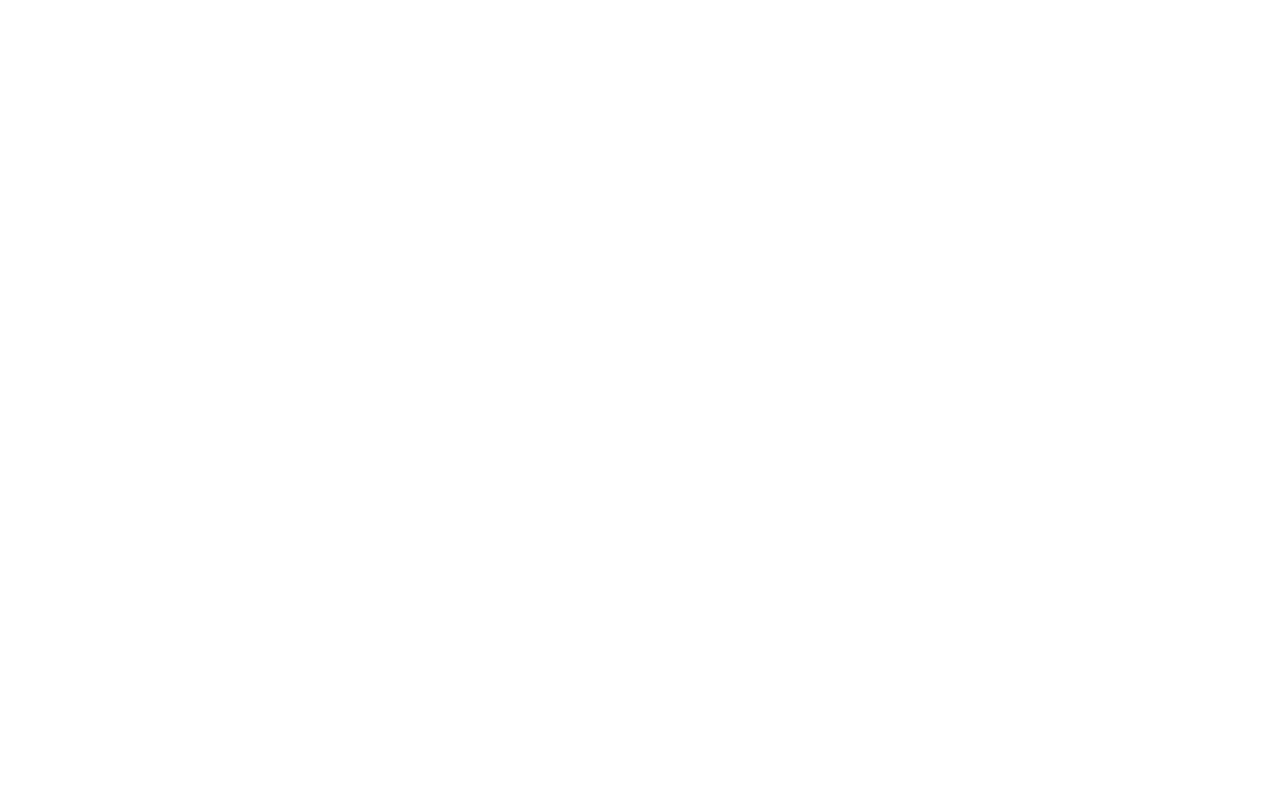
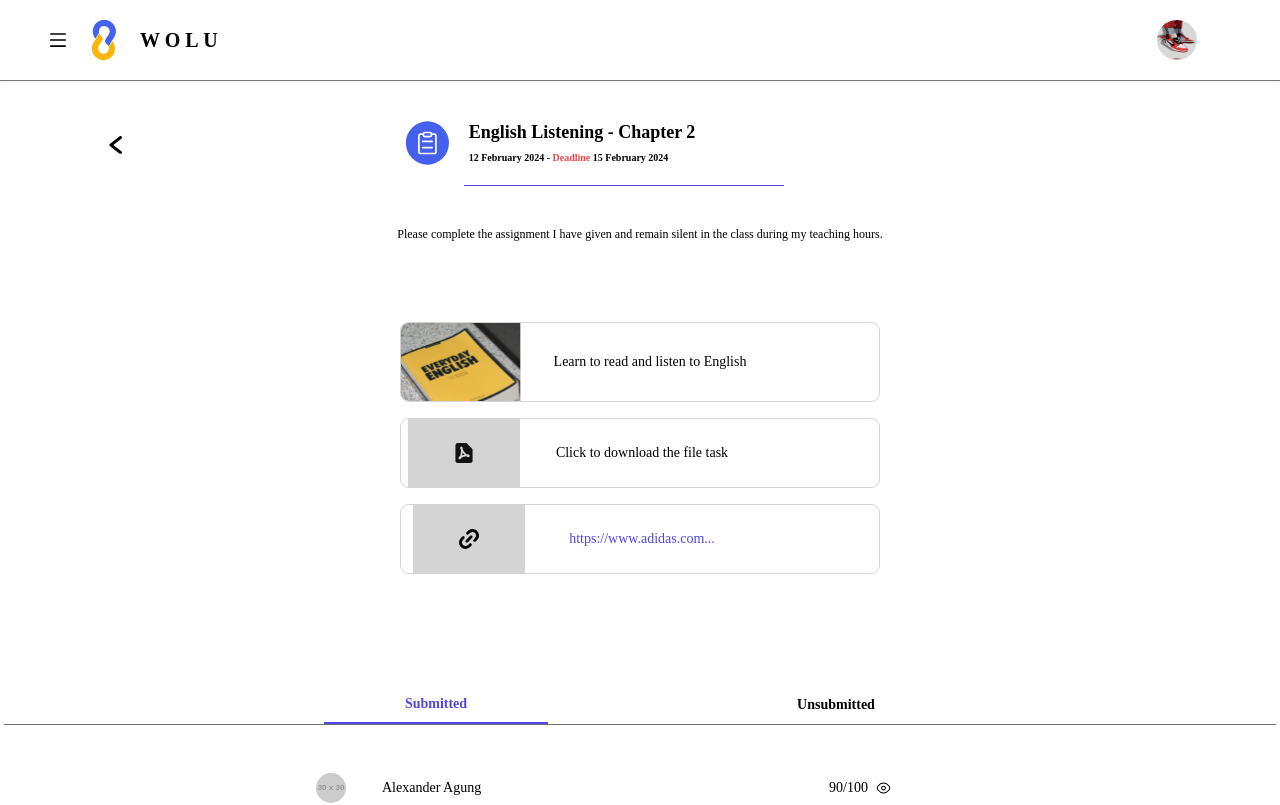
Before and after one commit to farda222/Web-Wolu-rapi-sepenjalok_alex, a React (Vite) app: page /Detailtaskstudent in a window 1280 px wide. Before the commit this address had no page. Shown: the top 805 px of the page. Built offline with nearby package versions, Linux system fonts and the light colour scheme.

Commit message:
Add files via upload

```diff
--- a/App.jsx
+++ b/App.jsx
@@ -7,6 +7,7 @@
 import Student from "./Pages/Student-Page/Studentpage";
 import Classdetail from "./Pages/Teacher-Page/Detailclasspage";
 import DetailTask from "./Pages/Teacher-Page/Detailtask";
+import DetailTaskstudent from "./Pages/Student-Page/Detailtaskstudentpage";
 import Poinpageteacher from "./Pages/Teacher-Page/PointPage";
 import Quizpage from "./Pages/Teacher-Page/QuizPage";
 import Quizdetail from "./Pages/Teacher-Page/Quizdetailpage";
@@ -26,6 +27,7 @@
         <Route path="/StudentPage" element={<Student />}></Route>
         <Route path="/Yourclass" element={<Classdetail />}></Route>
         <Route path="/Detailtask" element={<DetailTask />}></Route>
+        <Route path="/Detailtaskstudent" element={<DetailTaskstudent />}></Route>
         <Route path="/Point" element={<Poinpageteacher />}></Route>
         <Route path="/Quizpage" element={<Quizpage />}></Route>
         <Route path="/Quizdetail" element={<Quizdetail />}></Route>
--- a/src/App.jsx
+++ b/src/App.jsx
@@ -7,6 +7,7 @@
 import Student from "./Pages/Student-Page/Studentpage";
 import Classdetail from "./Pages/Teacher-Page/Detailclasspage";
 import DetailTask from "./Pages/Teacher-Page/Detailtask";
+import DetailTaskstudent from "./Pages/Student-Page/Detailtaskstudentpage";
 import Poinpageteacher from "./Pages/Teacher-Page/PointPage";
 import Quizpage from "./Pages/Teacher-Page/QuizPage";
 import Quizdetail from "./Pages/Teacher-Page/Quizdetailpage";
@@ -26,6 +27,7 @@
         <Route path="/StudentPage" element={<Student />}></Route>
         <Route path="/Yourclass" element={<Classdetail />}></Route>
         <Route path="/Detailtask" element={<DetailTask />}></Route>
+        <Route path="/Detailtaskstudent" element={<DetailTaskstudent />}></Route>
         <Route path="/Point" element={<Poinpageteacher />}></Route>
         <Route path="/Quizpage" element={<Quizpage />}></Route>
         <Route path="/Quizdetail" element={<Quizdetail />}></Route>
--- a/src/Components/Student/Detailclasstudent.jsx
+++ b/src/Components/Student/Detailclasstudent.jsx
@@ -3,9 +3,11 @@
 import Iconaccount from "../../assets/img/Account.jpg";
 import Navbar from "../../Components/teacher/NavbarUtama";
 import Icontask from "../../assets/img/Icontask.svg";
+import { useNavigate } from "react-router-dom";
 
 const Detail = () => {
   const [isOpen, setIsOpen] = useState(false);
+  const navigate = useNavigate();
   return (
     <div className="font-Jakarta">
       <Navbar />
@@ -17,9 +19,7 @@
             </a>
           </li>
           <li className="mr-2">
-            <a className="text-black hover:text-indigo-600 hover:border-b-4 hover:border-indigo-600 w-56 font-semibold transition-all">
-              Quiz
-            </a>
+            <a className="text-black hover:text-indigo-600 hover:border-b-4 hover:border-indigo-600 w-56 font-semibold transition-all">Quiz</a>
           </li>
           <li className="mr-2">
             <a href="#" className="text-black hover:text-indigo-600 hover:border-b-4 hover:border-indigo-600 w-56 font-semibold transition-all">
@@ -27,9 +27,7 @@
             </a>
           </li>
           <li>
-            <a className="text-black hover:text-indigo-600 hover:border-b-4 hover:border-indigo-600 w-56 font-semibold transition-all">
-              Forum
-            </a>
+            <a className="text-black hover:text-indigo-600 hover:border-b-4 hover:border-indigo-600 w-56 font-semibold transition-all">Forum</a>
           </li>
         </ul>
       </nav>
@@ -75,12 +73,14 @@
         </div>
         <div className="lg:mt-3">
           <div className="mb-2">
-              <a target="_blank" rel="noopener noreferrer">
+            <a onClick={() => navigate("/DetailTaskstudent")} target="_blank" rel="noopener noreferrer">
               English task lessons 1
             </a>
           </div>
           <div className="flex justify-between mb-2">
-              <div className="text-xs">04-april-2024 - <span className="text-red-500 font-semibold">Deadline </span> 04-april-2024</div>
+            <div className="text-xs">
+              04-april-2024 - <span className="text-red-500 font-semibold">Deadline </span> 04-april-2024
+            </div>
           </div>
         </div>
       </div>
--- /dev/null
+++ b/src/Components/Student/Detailtaskstudent.jsx
@@ -0,0 +1,54 @@
+import Navbar from "../../Components/teacher/NavbarUtama";
+import Icontask from "../../assets/img/Icontask.svg";
+import Back from "../../assets/img/mingcute_left-line.svg";
+import Cardimage from "../../assets/img/Gambar-card.svg";
+import { useNavigate } from "react-router-dom";
+import Submit from "../../Components/teacher/Studentsubmited";
+import Pdf from "../../assets/img/Convert_PDF_2.svg";
+import Link from "../../assets/img/Link_Chain.svg";
+
+const Detailtask = () => {
+  const navigate = useNavigate();
+  return (
+    <div className="font-Jakarta">
+      <Navbar />
+      <div onClick={() => navigate("/Detailclassstudent")} className="absolute mt-12 ml-4">
+        <img className="w-7 lg:ml-20 lg:w-10" src={Back}></img>
+      </div>
+      <div className="flex mx-auto container align-middle items-center justify-center mt-10 lg:-ml-24 2xl:ml-20">
+        <img className="ml-3 w-9 lg:w-11" src={Icontask} />
+        <div className="ml-5 -mt-1 flex-row">
+          <h1 className="font-semibold text-sm lg:text-lg">English Listening - Chapter 2</h1>
+          <p className="text-[10px] mt-1 font-semibold">
+            12 February 2024 - <span className="text-red-500">Deadline</span> 15 February 2024{" "}
+          </p>
+        </div>
+      </div>
+      <div className="bg-indigo-600 py-[0.5px] w-60 ml-24 mt-5 flex mx-auto container align-middle items-center justify-center lg:ml-[29rem] lg:w-80 2xl:ml-[47.7rem]"></div>
+      <div className="flex mx-auto container align-middle items-center justify-center lg:flex lg:mx-auto lg:align-middle lg:items-center lg:justify-center lg:container lg:w-full">
+        <h1 className="text-xs w-80 mt-10 lg:flex lg:mx-auto lg:align-middle lg:items-center lg:justify-center lg:container lg:w-full">Please complete the assignment I have given and remain silent in the class during my teaching hours.</h1>
+      </div>
+      <div className="border-[1px] border-neutral-300 w-fit h-fit rounded-[8.87px] flex mx-auto container align-middle items-center justify-center gap-4 mt-10 lg:w-[30rem] lg:h-20 lg:mt-20">
+        <img className="-ml-1 w-24 lg:-ml-[8rem] lg:w-32" src={Cardimage}></img>
+        <h1 className="mr-3 text-xs lg:text-sm lg:ml-4">Learn to read and listen to English</h1>
+      </div>
+      <div className="border-[1px] border-neutral-300 w-fit h-fit rounded-[8.87px] flex mx-auto container align-middle items-center justify-center gap-4 mt-4 lg:w-[30rem] lg:h-fit">
+        <div className="p-6 px-7 bg-neutral-300 lg:w-28 lg:-ml-28">
+          <img className="w-5 lg:w-5 lg:flex lg:mx-auto lg:align-middle lg:items-center lg:justify-center lg:container" src={Pdf} />
+        </div>
+        <h1 className="mr-3 text-xs px-5 lg:text-sm">Click to download the file task</h1>
+      </div>
+      <div className="border-[1px] border-neutral-300 w-fit h-fit rounded-[8.87px] flex mx-auto container align-middle items-center justify-center gap-4 mt-4 lg:w-[30rem] lg:h-fit">
+        <div className="p-6 px-7 bg-neutral-300 lg:w-28 lg:-ml-28">
+          <img className="w-5 lg:w-5 lg:flex lg:mx-auto lg:align-middle lg:items-center lg:justify-center lg:container" src={Link} />
+        </div>
+        <a className="mr-3 text-xs text-indigo-600 px-7 lg:text-sm" href="https://www.adidas.com/us" target="_blank" rel="noopener noreferrer">
+          https://www.adidas.com...
+        </a>
+      </div>
+      <Submit />
+    </div>
+  );
+};
+
+export default Detailtask;
--- /dev/null
+++ b/src/Pages/Student-Page/Detailtaskstudentpage.jsx
@@ -0,0 +1,10 @@
+import Componenttask from '../../Components/Student/Detailtaskstudent'
+const Detailtaskstudentpage = () => {
+  return (
+    <div>
+      <Componenttask/>
+    </div>
+  )
+}
+
+export default Detailtaskstudentpage
```
Lines whose indentation alone changed are shown as unchanged.
